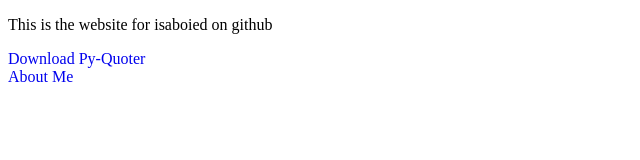
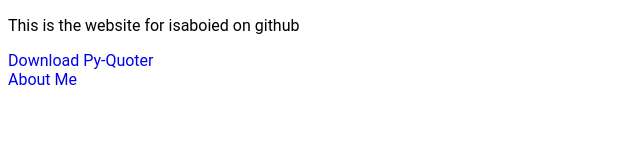
Before and after one commit to isaboied/isaboied.github.io, a plain HTML site: page index.html in a window 1280 px wide. Shown: the whole page, without its empty margins (0-640 px from the left). Drawn offline with Linux system fonts and the light colour scheme.

Commit message:
update index

```diff
--- a/index.html
+++ b/index.html
@@ -5,7 +5,7 @@
     <style>
         body {
             background-color: pastel purple;
-            font-family: "telegraph bold";
+            font-family: "Roboto";
         }
         a {
             text-decoration: none;
```
